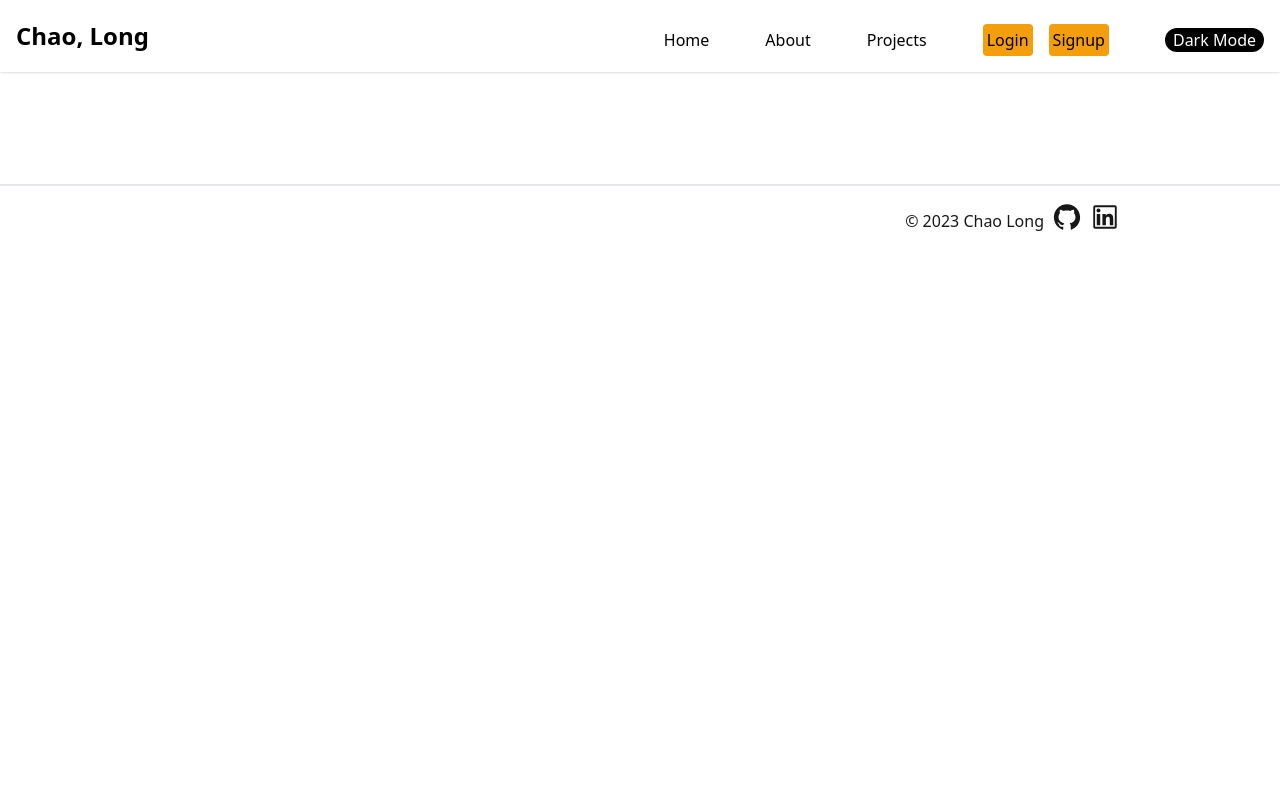
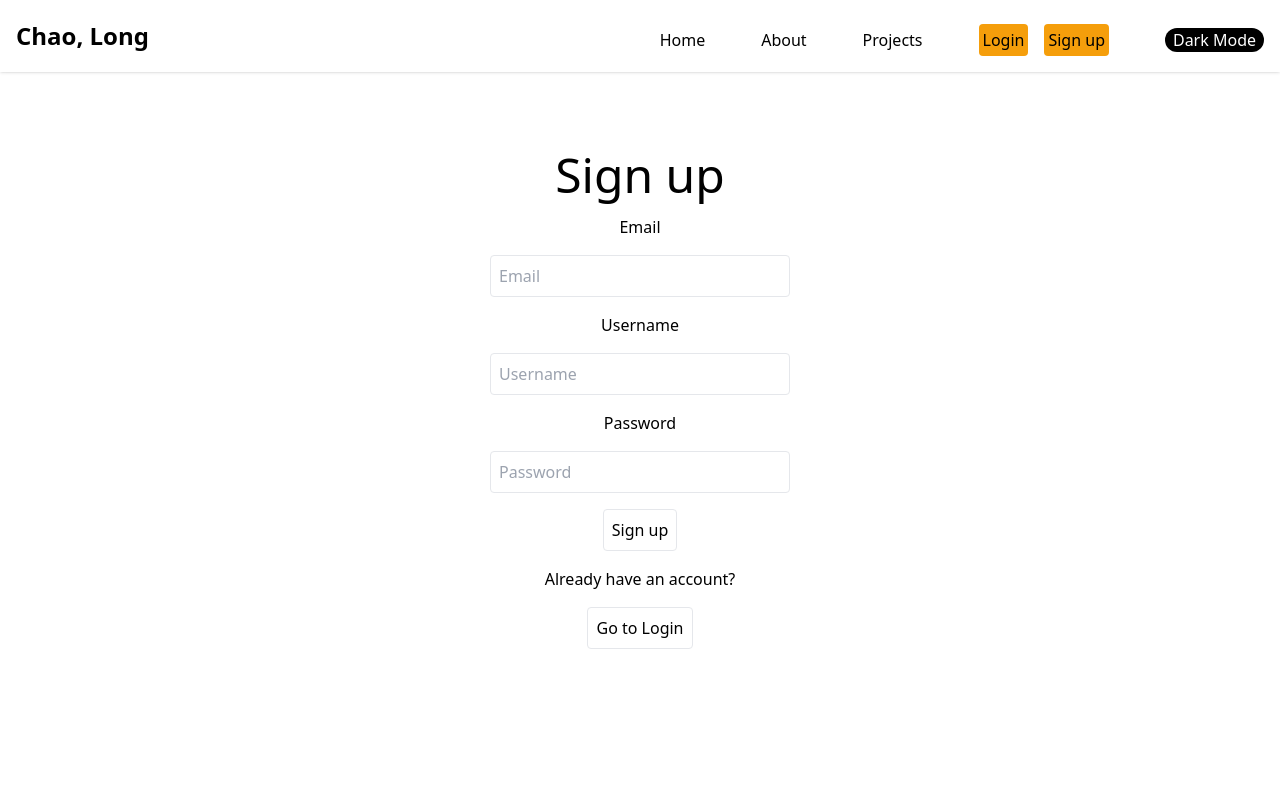
Before and after one commit to smarthulala/personalPortfolio, a Next.js app: page /signup in a window 1280 px wide. Shown: the top 800 px of the page. Built offline with nearby package versions, Linux system fonts and the light colour scheme.

Commit message:
add sign up ui

```diff
--- a/next.config.js
+++ b/next.config.js
@@ -1,6 +1,5 @@
 /** @type {import('next').NextConfig} */
 const nextConfig = {
-  output: 'export',
 }
 
 module.exports = nextConfig
--- a/src/app/signup/page.tsx
+++ b/src/app/signup/page.tsx
@@ -1,5 +1,34 @@
 import React from 'react'
 
 export default function page() {
-  return <div>page</div>
+  return (
+    <div className='min-h-[800px] flex flex-col items-center justify-center gap-4'>
+      <div className='text-5xl'>Sign up</div>
+      <label htmlFor='email'>Email</label>
+      <input
+        type='text'
+        placeholder='Email'
+        className='rounded text-black dark:text-white p-2 focus:outline-none w-[300px] border'
+      />
+      <label htmlFor='username'>Username</label>
+      <input
+        type='text'
+        placeholder='Username'
+        className='rounded text-black dark:text-white p-2 focus:outline-none w-[300px] border'
+      />
+      <label htmlFor='password'>Password</label>
+      <input
+        type='text'
+        placeholder='Password'
+        className='rounded text-black dark:text-white p-2 focus:outline-none w-[300px] border'
+      />
+      <button className='p-2 rounded border active:bg-amber-500 hover:bg-amber-600 text-center disabled:bg-gray-500'>
+        Sign up
+      </button>
+      Already have an account?
+      <button className='p-2 rounded border active:bg-amber-500 hover:bg-amber-600 text-center disabled:bg-gray-500'>
+        Go to Login
+      </button>
+    </div>
+  )
 }
--- a/src/components/Data.tsx
+++ b/src/components/Data.tsx
@@ -63,7 +63,7 @@ export const NavItems: Array<NavItem> = [
 
 export const NavButtons = [
   { label: 'Login', link: 'login' },
-  { label: 'Signup', link: 'signup' },
+  { label: 'Sign up', link: 'signup' },
 ]
 
 export const handleClickScroll = (event: any, targetId: string) => {
```
